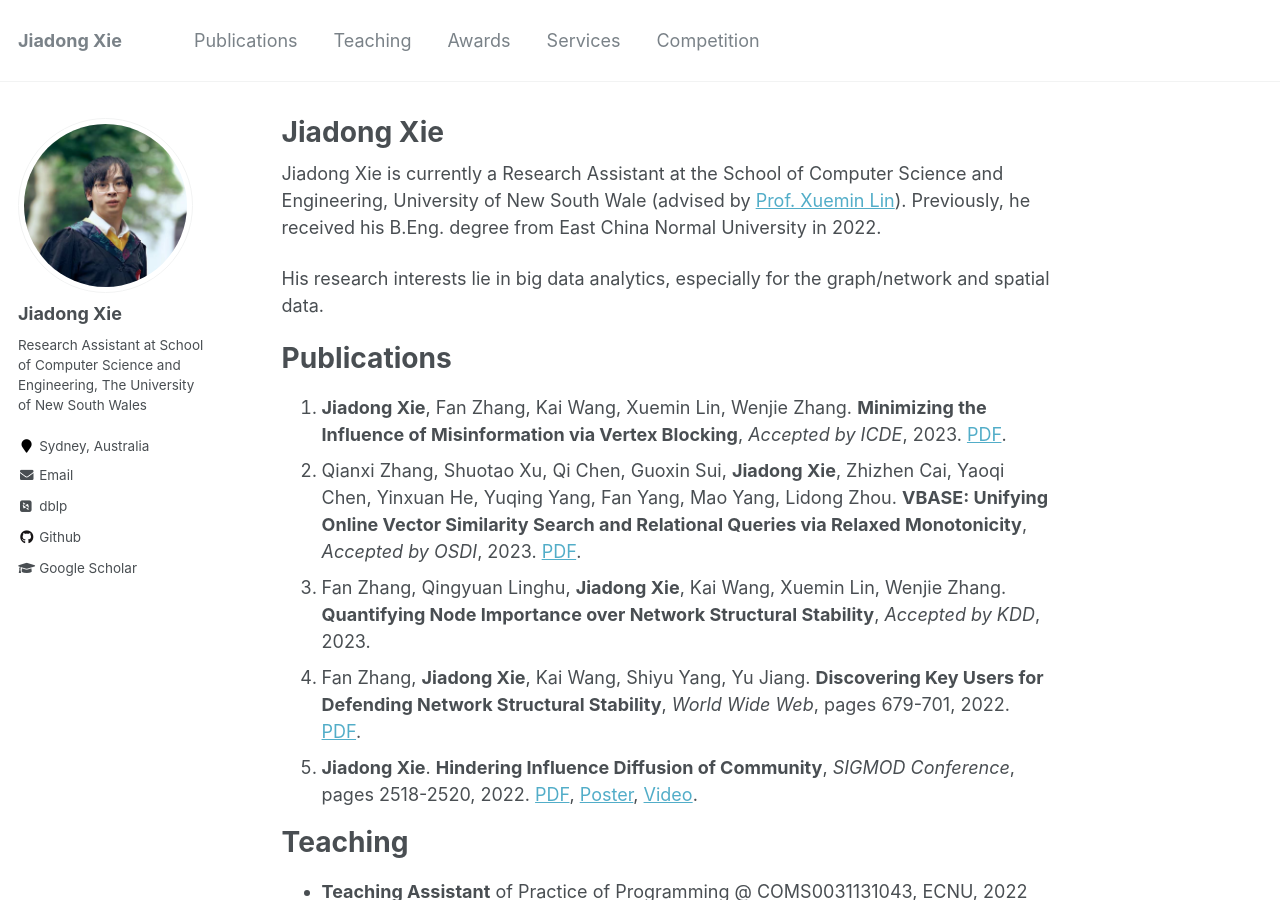
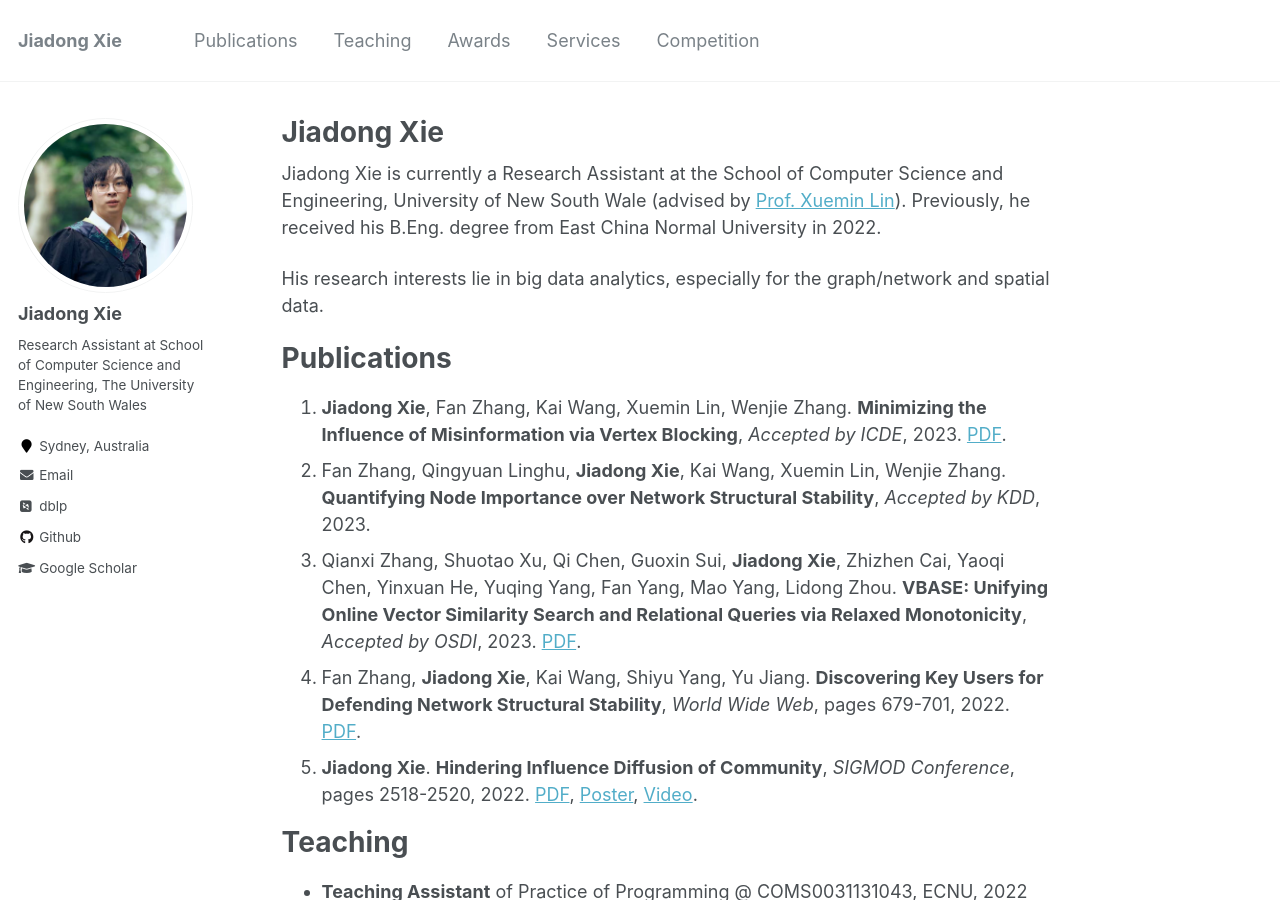
Before and after one commit to Xiejiadong/Xiejiadong.github.io, a Jekyll site: the page built from _pages/about.md, in a window 1280 px wide and 900 px high. Built offline with Jekyll 4.4.1, drawn with Linux system fonts in a browser that asks for light colours; some web fonts are replaced.

```diff
--- a/_pages/about.md
+++ b/_pages/about.md
@@ -16,8 +16,8 @@ His research interests lie in big data analytics, especially for the graph/netwo
 Publications
 ======
 1. **Jiadong Xie**, Fan Zhang, Kai Wang, Xuemin Lin, Wenjie Zhang. **Minimizing the Influence of Misinformation via Vertex Blocking**, *Accepted by ICDE*, 2023. [PDF](/files/paper/%5Bicde23%5DInfluence%20Minimization.pdf).
-2. Qianxi Zhang, Shuotao Xu, Qi Chen, Guoxin Sui, **Jiadong Xie**, Zhizhen Cai, Yaoqi Chen, Yinxuan He, Yuqing Yang, Fan Yang, Mao Yang, Lidong Zhou. **VBASE: Unifying Online Vector Similarity Search and Relational Queries via Relaxed Monotonicity**, *Accepted by OSDI*, 2023. [PDF](/files/paper/%5Bosdi23%5Dmulti-topk.pdf).
-3. Fan Zhang, Qingyuan Linghu, **Jiadong Xie**, Kai Wang, Xuemin Lin, Wenjie Zhang. **Quantifying Node Importance over Network Structural Stability**, *Accepted by KDD*, 2023.
+2. Fan Zhang, Qingyuan Linghu, **Jiadong Xie**, Kai Wang, Xuemin Lin, Wenjie Zhang. **Quantifying Node Importance over Network Structural Stability**, *Accepted by KDD*, 2023.
+3. Qianxi Zhang, Shuotao Xu, Qi Chen, Guoxin Sui, **Jiadong Xie**, Zhizhen Cai, Yaoqi Chen, Yinxuan He, Yuqing Yang, Fan Yang, Mao Yang, Lidong Zhou. **VBASE: Unifying Online Vector Similarity Search and Relational Queries via Relaxed Monotonicity**, *Accepted by OSDI*, 2023. [PDF](/files/paper/%5Bosdi23%5Dmulti-topk.pdf).
 4. Fan Zhang, **Jiadong Xie**, Kai Wang, Shiyu Yang, Yu Jiang. **Discovering Key Users for Defending Network Structural Stability**, *World Wide Web*, pages 679-701, 2022. [PDF](/files/paper/%5Bwwwj22%5Dcollapse%20coreness.pdf).
 5. **Jiadong Xie**. **Hindering Influence Diffusion of Community**, *SIGMOD Conference*, pages 2518-2520, 2022. [PDF](/files/paper/%5Bsigmod22%5DHindering%20Influence%20Diffusion%20of%20Community.pdf), [Poster](/files/attachments/Jiadong_Xie_Poster.pdf), [Video](/files/attachments/Jiadong_Xie_pre_video.mp4).
 
```
